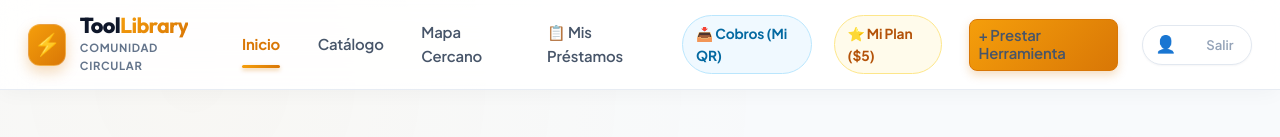
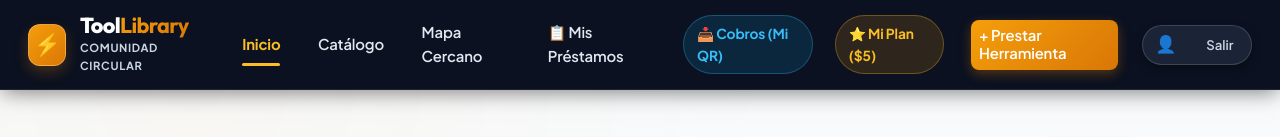
Before and after one commit to Ariel147852/ProyectoFinalLenguajes3, an Angular app in the folder frontend/: page / in a window 1280 px wide. Shown: the top 137 px of the page. Built offline with nearby package versions, Linux system fonts and the light colour scheme; no server answers; sample sign-in values are in the browser's storage.

Commit message:
style: fijar navbar directamente en color oscuro Midnight (#0b1120) permanente con texto blanco para evitar parpadeos

```diff
--- a/frontend/src/app/shared/components/navbar/navbar.css
+++ b/frontend/src/app/shared/components/navbar/navbar.css
@@ -1,37 +1,11 @@
 .navbar-container {
-  background-color: rgba(255, 255, 255, 0.88);
-  backdrop-filter: blur(16px);
-  -webkit-backdrop-filter: blur(16px);
-  border-bottom: 1px solid rgba(226, 232, 240, 0.8);
+  background-color: #0b1120 !important;
+  border-bottom: 1px solid rgba(255, 255, 255, 0.08) !important;
   position: sticky;
   top: 0;
   z-index: 1000;
-  box-shadow: 0 4px 20px -2px rgba(15, 23, 42, 0.04);
+  box-shadow: 0 4px 20px -2px rgba(0, 0, 0, 0.5) !important;
   transition: all 0.2s ease;
-}
-
-/* Modo Oscuro / Dark Slate en pantallas de autenticación */
-.navbar-container.navbar-dark {
-  background-color: #0b1120 !important;
-  border-bottom: 1px solid rgba(255, 255, 255, 0.08) !important;
-  box-shadow: 0 4px 20px -2px rgba(0, 0, 0, 0.6) !important;
-}
-
-.navbar-container.navbar-dark .brand-title {
-  color: #ffffff !important;
-}
-
-.navbar-container.navbar-dark .brand-sub {
-  color: #cbd5e1 !important;
-}
-
-.navbar-container.navbar-dark .btn-link {
-  color: #ffffff !important;
-  font-weight: 700 !important;
-}
-
-.navbar-container.navbar-dark .btn-link:hover {
-  color: #fbbf24 !important;
 }
 
 .nav-content {
@@ -88,7 +62,7 @@
 .brand-title {
   font-family: var(--font-heading, 'Outfit', sans-serif);
   font-size: 1.35rem;
-  color: #0f172a;
+  color: #ffffff !important;
   font-weight: 800;
   letter-spacing: -0.03em;
   line-height: 1.1;
@@ -102,7 +76,7 @@
 
 .brand-sub {
   font-size: 0.7rem;
-  color: #64748b;
+  color: #cbd5e1 !important;
   font-weight: 700;
   text-transform: uppercase;
   letter-spacing: 0.06em;
@@ -118,7 +92,7 @@
 
 .nav-links a {
   text-decoration: none;
-  color: #475569;
+  color: #e2e8f0;
   font-weight: 600;
   font-size: 0.93rem;
   padding: 0.45rem 0.5rem;
@@ -128,92 +102,76 @@
 }
 
 .nav-links a:hover {
-  color: var(--primary, #d97706);
+  color: #fbbf24;
 }
 
 .nav-links a.active {
-  color: var(--primary, #d97706);
+  color: #fbbf24;
   font-weight: 700;
 }
 
 .nav-links a.active::after {
   content: '';
   position: absolute;
-  bottom: -4px;
+  bottom: -2px;
   left: 0.5rem;
   right: 0.5rem;
   height: 2.5px;
-  background: linear-gradient(90deg, #f59e0b, #d97706);
+  background: #fbbf24;
   border-radius: 9999px;
-  box-shadow: 0 2px 4px rgba(217, 119, 6, 0.4);
 }
 
-/* Botón Admin Especial */
+/* Admin Link */
 .admin-link {
-  color: #7c3aed !important;
-  background: #f5f3ff !important;
-  padding: 0.4rem 0.85rem !important;
-  border-radius: var(--radius-pill, 9999px) !important;
-  border: 1px solid #ddd6fe !important;
+  color: #a78bfa !important;
+  background: rgba(124, 58, 237, 0.15);
+  padding: 0.35rem 0.75rem !important;
+  border-radius: var(--radius-pill, 9999px);
+  border: 1px solid rgba(167, 139, 250, 0.3);
+  font-size: 0.85rem !important;
   font-weight: 700 !important;
-  font-size: 0.88rem !important;
-  transition: all 0.2s ease !important;
 }
 
 .admin-link:hover, .admin-link.active {
-  background: #ede9fe !important;
-  color: #6d28d9 !important;
-  border-color: #c4b5fd !important;
-  box-shadow: 0 4px 12px rgba(124, 58, 237, 0.18) !important;
-  transform: translateY(-1px);
-}
-.admin-link.active::after {
-  display: none !important;
+  background: rgba(124, 58, 237, 0.25) !important;
+  color: #c4b5fd !important;
+  border-color: #a78bfa !important;
 }
 
-/* Links estilizados para Cobros y Plan */
+/* Cobros Link */
 .nav-link-cobros {
-  color: #0369a1 !important;
-  background: #f0f9ff !important;
+  color: #38bdf8 !important;
+  background: rgba(14, 165, 233, 0.15) !important;
   padding: 0.38rem 0.8rem !important;
   border-radius: var(--radius-pill, 9999px) !important;
-  border: 1px solid #bae6fd !important;
+  border: 1px solid rgba(56, 189, 248, 0.3) !important;
   font-size: 0.86rem !important;
   font-weight: 700 !important;
-  transition: all 0.2s ease !important;
 }
 
 .nav-link-cobros:hover,
 .nav-link-cobros.active {
-  background: #e0f2fe !important;
-  color: #0284c7 !important;
-  border-color: #7dd3fc !important;
-  transform: translateY(-1px);
-}
-.nav-link-cobros.active::after {
-  display: none !important;
+  background: rgba(14, 165, 233, 0.25) !important;
+  color: #7dd3fc !important;
+  border-color: #38bdf8 !important;
 }
 
+/* Plan Link */
 .nav-link-plan {
-  color: #b45309 !important;
-  background: #fffbeb !important;
+  color: #fbbf24 !important;
+  background: rgba(245, 158, 11, 0.15) !important;
   padding: 0.38rem 0.8rem !important;
   border-radius: var(--radius-pill, 9999px) !important;
-  border: 1px solid #fde68a !important;
+  border: 1px solid rgba(251, 191, 36, 0.3) !important;
   font-size: 0.86rem !important;
   font-weight: 700 !important;
-  transition: all 0.2s ease !important;
 }
 
 .nav-link-plan:hover,
 .nav-link-plan.active {
-  background: #fef3c7 !important;
-  color: #d97706 !important;
-  border-color: #fcd34d !important;
-  transform: translateY(-1px);
-}
-.nav-link-plan.active::after {
-  display: none !important;
+  background: rgba(245, 158, 11, 0.25) !important;
+  color: #fde68a !important;
+  border-color: #fbbf24 !important;
 }
 
 .btn-action {
@@ -231,18 +189,12 @@
   display: flex;
   align-items: center;
   gap: 0.65rem;
-  background: #ffffff;
-  border: 1px solid var(--border-color, #e2e8f0);
+  background: rgba(30, 41, 59, 0.85);
+  border: 1px solid rgba(255, 255, 255, 0.15);
   padding: 0.35rem 0.5rem 0.35rem 0.75rem;
   border-radius: var(--radius-pill, 9999px);
   font-size: 0.88rem;
-  box-shadow: var(--shadow-xs);
-  transition: all 0.2s ease;
-}
-
-.user-chip:hover {
-  border-color: #cbd5e1;
-  box-shadow: var(--shadow-sm);
+  box-shadow: 0 4px 10px rgba(0, 0, 0, 0.3);
 }
 
 .user-avatar {
@@ -257,14 +209,15 @@
 
 .user-name {
   font-weight: 700;
-  color: #0f172a;
+  color: #ffffff;
 }
 
 .user-role-badge {
   font-size: 0.65rem;
   font-weight: 800;
-  background: #fee2e2;
-  color: #b91c1c;
+  background: rgba(239, 68, 68, 0.2);
+  color: #fca5a5;
+  border: 1px solid rgba(239, 68, 68, 0.3);
   padding: 0.15rem 0.5rem;
   border-radius: var(--radius-pill, 9999px);
   text-transform: uppercase;
@@ -274,7 +227,7 @@
 .btn-logout {
   background: none;
   border: none;
-  color: #94a3b8;
+  color: #cbd5e1;
   font-size: 0.82rem;
   font-weight: 600;
   cursor: pointer;
@@ -284,53 +237,43 @@
 }
 
 .btn-logout:hover {
-  color: #dc2626;
-  background: #fee2e2;
+  color: #f87171;
+  background: rgba(239, 68, 68, 0.15);
 }
 
 .auth-buttons {
   display: flex;
   align-items: center;
-  gap: 0.65rem;
+  gap: 0.75rem;
 }
 
 .btn-link {
-  color: #475569;
-  background: none;
-  box-shadow: none;
-  font-weight: 600;
-}
-.btn-link:hover {
-  color: var(--primary, #d97706);
-  background: #f8fafc;
+  color: #ffffff !important;
+  font-weight: 700 !important;
+  font-size: 0.95rem;
+  text-decoration: none;
+  padding: 0.5rem 0.75rem;
+  transition: color 0.15s ease;
 }
 
-@media (max-width: 960px) {
-  .brand-sub { display: none; }
-  .nav-links { gap: 0.85rem; font-size: 0.85rem; }
-  /* Modo Oscuro / Dark Slate en pantallas de autenticación */
-.navbar-container.navbar-dark {
-  background-color: #0b1120 !important;
-  border-bottom: 1px solid rgba(255, 255, 255, 0.08) !important;
-  box-shadow: 0 4px 20px -2px rgba(0, 0, 0, 0.6) !important;
-}
-
-.navbar-container.navbar-dark .brand-title {
-  color: #ffffff !important;
-}
-
-.navbar-container.navbar-dark .brand-sub {
-  color: #cbd5e1 !important;
-}
-
-.navbar-container.navbar-dark .btn-link {
-  color: #ffffff !important;
-  font-weight: 700 !important;
-}
-
-.navbar-container.navbar-dark .btn-link:hover {
+.btn-link:hover {
   color: #fbbf24 !important;
 }
 
-.nav-content { padding: 0.75rem 1rem; }
+.btn-primary {
+  background: linear-gradient(135deg, #f59e0b 0%, #d97706 100%);
+  color: #ffffff !important;
+  font-weight: 700;
+  border: none;
+  border-radius: var(--radius-md, 0.75rem);
+  padding: 0.55rem 1.15rem;
+  box-shadow: 0 4px 12px rgba(217, 119, 6, 0.35);
+  transition: all 0.2s ease;
+  text-decoration: none;
 }
+
+.btn-primary:hover {
+  background: linear-gradient(135deg, #fbbf24 0%, #b45309 100%);
+  box-shadow: 0 6px 18px rgba(217, 119, 6, 0.45);
+  transform: translateY(-1px);
+}
--- a/frontend/src/app/shared/components/navbar/navbar.html
+++ b/frontend/src/app/shared/components/navbar/navbar.html
@@ -1,4 +1,4 @@
-<header class="navbar-container" [class.navbar-dark]="isAuthPage()">
+<header class="navbar-container">
   <div class="nav-content">
     <a routerLink="/" class="brand">
       <div class="brand-logo">
```
